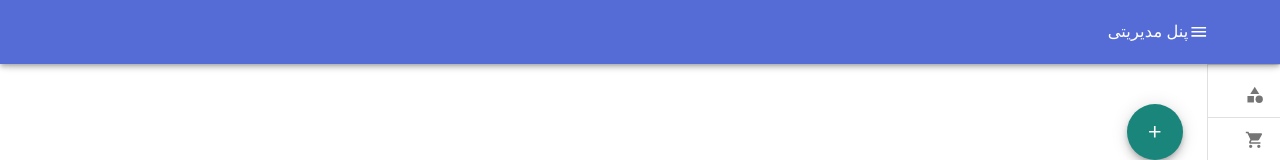
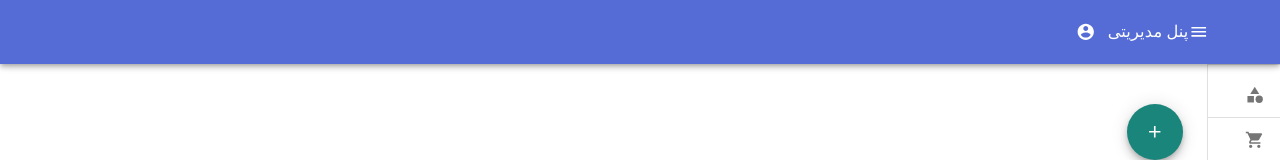
Before and after one commit to mahdihassani9374/shop-admin, a React (Create React App) app: page /product in a window 1280 px wide. Shown: the top 160 px of the page. Built offline with nearby package versions, Linux system fonts and the light colour scheme; a web font is replaced by a local one; what jss-rtl would draw is missing.

Commit message:
setLayout

```diff
--- a/src/App.tsx
+++ b/src/App.tsx
@@ -1,6 +1,6 @@
 import React from 'react';
 import { BrowserRouter, Route } from 'react-router-dom';
-import { Home, Category, Product, Layout, Login } from './Components';
+import { Home, Category, Product, Login } from './Components';
 import Backdrop from '@material-ui/core/Backdrop';
 import CircularProgress from '@material-ui/core/CircularProgress';
 import { makeStyles, createStyles, Theme } from '@material-ui/core/styles';
@@ -21,13 +21,10 @@ const App = ({ Loading }: any) => {
   return (
     <div>
       <BrowserRouter>
-      <Route path="/login" component={Login}></Route>
-        <Layout>
-          <Route exact path="/" component={Home}></Route>
-          <Route path="/category" component={Category}></Route>
-          <Route path="/product" component={Product}></Route>
-          {/* <Route component={NoMatch} /> */}
-        </Layout>
+        <Route path="/login" component={Login}></Route>
+        <Route exact path="/" component={Home}></Route>
+        <Route path="/category" component={Category}></Route>
+        <Route path="/product" component={Product}></Route>
       </BrowserRouter>
       <Backdrop className={classes.backdrop} open={Loading}>
         <CircularProgress color="inherit" />
--- a/src/Components/Category/Category.tsx
+++ b/src/Components/Category/Category.tsx
@@ -8,6 +8,7 @@ import { makeStyles, Theme, createStyles } from '@material-ui/core/styles';
 import { Link, Tooltip } from '@material-ui/core';
 import { List, Define } from './Components';
 import { useState } from 'react';
+import { Layout } from './../Layout'
 
 
 const useStyles = makeStyles((theme: Theme) =>
@@ -27,7 +28,7 @@ const Category = () => {
 
     }
 
-    return <div>
+    return <Layout>
         <Breadcrumbs aria-label="breadcrumb">
             <Typography color="textPrimary">دسته بندی : </Typography>
             <Link color="inherit" onClick={handleClick}>
@@ -46,7 +47,7 @@ const Category = () => {
         </Tooltip>
         {openCaterory && <Define openCaterory={openCaterory} setOpenCategory={setOpenCategory} />}
         <List />
-    </div>
+    </Layout>
 }
 
 export default Category;
--- a/src/Components/Home/Home.tsx
+++ b/src/Components/Home/Home.tsx
@@ -4,6 +4,7 @@ import { FileUploader } from './../../Components';
 import { connect } from 'react-redux';
 import { setLoading } from './../../Utilitis/action';
 import transportLayer from '../../Utilitis/transportLayer';
+import { Layout } from './../Layout'
 
 const Home = ({ setLoading }: any) => {
     useEffect(() => {
@@ -13,9 +14,9 @@ const Home = ({ setLoading }: any) => {
     const fileUpload = (data: any) => {
         console.log(data)
     }
-    return <div >
+    return <Layout>
         <FileUploader callback={fileUpload} />
-    </div >
+    </Layout>
 }
 
 
--- a/src/Components/Layout/Layout.tsx
+++ b/src/Components/Layout/Layout.tsx
@@ -19,6 +19,7 @@ import CategoryIcon from '@material-ui/icons/Category';
 import ShoppingCartIcon from '@material-ui/icons/ShoppingCart';
 import { Link } from 'react-router-dom'
 import HomeIcon from '@material-ui/icons/Home';
+import AccountCircle from '@material-ui/icons/AccountCircle';
 
 const drawerWidth = 240;
 
@@ -33,6 +34,8 @@ const useStyles = makeStyles((theme: Theme) =>
         easing: theme.transitions.easing.sharp,
         duration: theme.transitions.duration.leavingScreen,
       }),
+      flexGrow: 1,
+      justifyContent:'space-between'
     },
     appBarShift: {
       marginLeft: drawerWidth,
@@ -124,6 +127,17 @@ const Layout = (props: any) => {
           <Typography variant="h6" noWrap>
             پنل مدیریتی
           </Typography>
+
+          <div>
+            <IconButton
+              aria-label="account of current user"
+              aria-controls="menu-appbar"
+              aria-haspopup="true"
+              color="inherit"
+            >
+              <AccountCircle />
+            </IconButton>
+          </div>
         </Toolbar>
       </AppBar>
       <Drawer
--- a/src/Components/Login/Login.tsx
+++ b/src/Components/Login/Login.tsx
@@ -11,6 +11,7 @@ import LockOutlinedIcon from '@material-ui/icons/LockOutlined';
 import Typography from '@material-ui/core/Typography';
 import { makeStyles } from '@material-ui/core/styles';
 import Container from '@material-ui/core/Container';
+import { useForm } from 'react-hook-form';
 
 
 const useStyles = makeStyles((theme) => ({
@@ -35,6 +36,9 @@ const useStyles = makeStyles((theme) => ({
 
 export default function SignIn() {
   const classes = useStyles();
+  const { register, handleSubmit , errors } = useForm();
+
+  const submit = (data: any) => { console.log(data) }
 
   return (
     <Container component="main" maxWidth="xs">
@@ -46,29 +50,31 @@ export default function SignIn() {
         <Typography component="h1" variant="h5">
           ورود به پنل مدیریتی
         </Typography>
-        <form className={classes.form} noValidate>
+        <form className={classes.form} onSubmit={handleSubmit(submit)}>
           <TextField
             variant="outlined"
             margin="normal"
-            required
             fullWidth
             id="email"
             label="نام کاربری"
             name="username"
-            autoComplete="username"
+            // autoComplete="username"
             autoFocus
+            inputRef={register({required:true})}
           />
+          {errors.username && <div style={{color:'red'}}>نام کاربری الزامی است </div>}
           <TextField
             variant="outlined"
             margin="normal"
-            required
             fullWidth
             name="password"
             label="رمز عبور"
             type="password"
             id="password"
-            autoComplete="current-password"
+            // autoComplete="current-password"
+            inputRef={register({required:true})}
           />
+          {errors.password && <div style={{color:'red'}}>رمز عبور الزامی است </div>}
           <FormControlLabel
             control={<Checkbox value="remember" color="primary" />}
             label="مرا به خاطر بسپار"
@@ -84,7 +90,7 @@ export default function SignIn() {
           </Button>
           <Grid container>
             <Grid item xs>
-              <Link href="#" variant="body2">
+              <Link variant="body2">
                 رمزم را فراموش کردم
               </Link>
             </Grid>
--- a/src/Components/Product/Product.tsx
+++ b/src/Components/Product/Product.tsx
@@ -4,6 +4,7 @@ import React from 'react';
 import { Table } from './Components';
 import AddIcon from '@material-ui/icons/Add';
 import { makeStyles, Theme, createStyles } from '@material-ui/core/styles';
+import { Layout } from './../Layout'
 
 const useStyles = makeStyles((theme: Theme) =>
     createStyles({
@@ -16,14 +17,14 @@ const useStyles = makeStyles((theme: Theme) =>
 
 const Product = () => {
     const classes = useStyles();
-    return <div>
+    return <Layout>
         <Tooltip title="اضافه نمودن محصول جدید" aria-label="add">
             <Fab color="secondary" className={classes.fab}>
                 <AddIcon />
             </Fab>
         </Tooltip>
         <Table />
-    </div>
+    </Layout>
 }
 
 export default Product;
```
